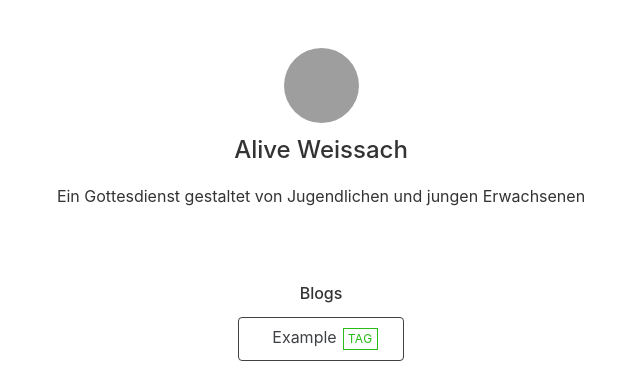
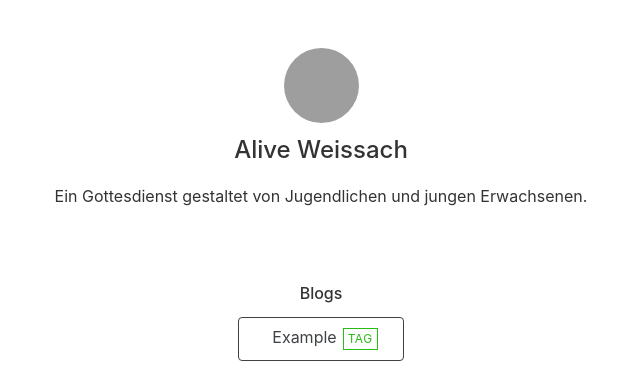
Before and after one commit to lk3de/alive, a Jekyll site: the page built from index.html, in a window 1280 px wide. Shown: the top 369 px of the page, without its empty margins (319-959 px from the left). Built offline with Jekyll 4.4.1, drawn with Linux system fonts in a browser that asks for light colours; nearby versions of some CDN libraries; grey boxes are pictures that could not be loaded.

Commit message:
Update _config.yml

```diff
--- a/_config.yml
+++ b/_config.yml
@@ -4,7 +4,7 @@ theme: linkhub-jekyll-theme
 # Site Configuration
 name: Alive Weissach  # Name of your website
 tagline: Home  # Set your preferred page title
-description: Ein Gottesdienst gestaltet von Jugendlichen und jungen Erwachsenen  # Also used as a meta description
+description: Ein Gottesdienst gestaltet von Jugendlichen und jungen Erwachsenen.  # Also used as a meta description
 favicon:
   path: https://www.gemeinde.weissach.elk-wue.de/typo3conf/ext/bfactor_bkv4/Resources/Public/Icons/favicon.ico # Path / URL to the favicon of your website (e.g., 'assets/images/favicon.png')
   type: ico # File format of image. Change according to your image. Supported types: https://developer.mozilla.org/en-US/docs/Web/Media/Formats/Image_types
@@ -14,12 +14,12 @@ locale: de_DE # The value specifies the locale in which these tags are marked up
 #ga4: # Google Analytics 4 measurement ID, for e.g. G-XXXXXXX (optional). Remove it if it’s not needed.
 #twitter:
 #  username: UserName # Used for SEO
-image:
-  path: assets/images/example.jpg # Used for SEO (og:image, twitter:image)
-  type: jpeg # File format of image.
-  height: 100 # Pixels
-  width: 100
-  alt: logo
+#image:
+#  path: assets/images/example.jpg # Used for SEO (og:image, twitter:image)
+#  type: jpeg # File format of image.
+#  height: 100 # Pixels
+#  width: 100
+#  alt: logo
 
 # Verified Badge Configuration
 badge:
```
